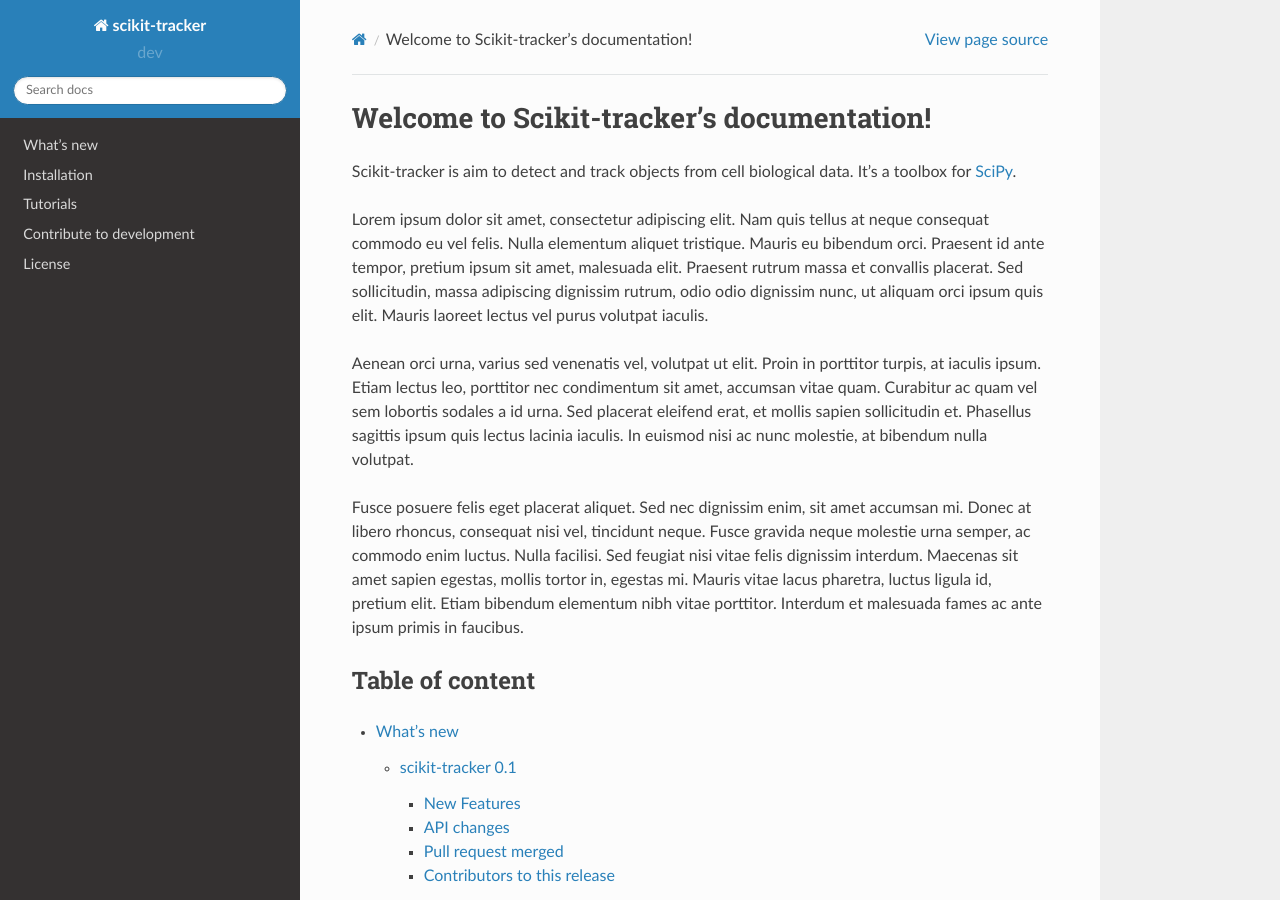
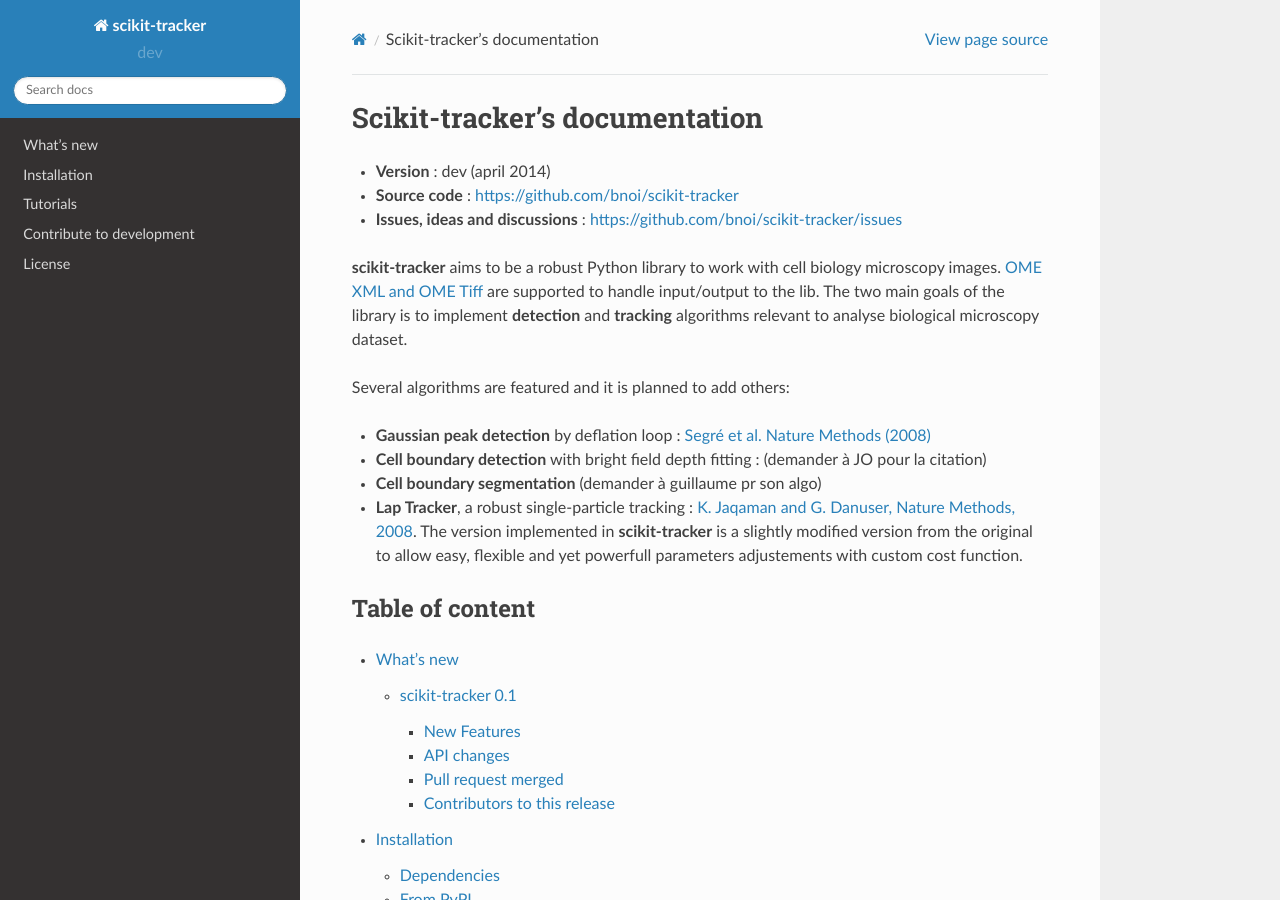
Before and after one commit to bnoi/scikit-tracker, a Sphinx documentation site: the page built from doc/source/index.txt, in a window 1280 px wide and 900 px high. Built offline with Sphinx 7.4.7 and the Read the Docs theme 2.0.0, drawn with Linux system fonts in a browser that asks for light colours; pages that are not in the unit, such as notebooks, are missing from menus.

Commit message:
Add description to doc

```diff
--- a/doc/source/index.txt
+++ b/doc/source/index.txt
@@ -1,16 +1,36 @@
-Welcome to Scikit-tracker's documentation!
-==========================================
+Scikit-tracker's documentation
+==============================
 
-Scikit-tracker is aim to detect and track objects from cell biological data.
-It's a toolbox for SciPy_.
+- **Version** : dev (april 2014)
+- **Source code** : https://github.com/bnoi/scikit-tracker
+- **Issues, ideas and discussions** : https://github.com/bnoi/scikit-tracker/issues
 
-.. _SciPy: http://www.scipy.org
+**scikit-tracker** aims to be a robust Python library to work with cell
+biology microscopy images. `OME XML and OME Tiff`_ are supported to
+handle input/output to the lib. The two main goals of the library is to
+implement **detection** and **tracking** algorithms relevant to analyse
+biological microscopy dataset.
 
-Lorem ipsum dolor sit amet, consectetur adipiscing elit. Nam quis tellus at neque consequat commodo eu vel felis. Nulla elementum aliquet tristique. Mauris eu bibendum orci. Praesent id ante tempor, pretium ipsum sit amet, malesuada elit. Praesent rutrum massa et convallis placerat. Sed sollicitudin, massa adipiscing dignissim rutrum, odio odio dignissim nunc, ut aliquam orci ipsum quis elit. Mauris laoreet lectus vel purus volutpat iaculis.
+Several algorithms are featured and it is planned to add others:
 
-Aenean orci urna, varius sed venenatis vel, volutpat ut elit. Proin in porttitor turpis, at iaculis ipsum. Etiam lectus leo, porttitor nec condimentum sit amet, accumsan vitae quam. Curabitur ac quam vel sem lobortis sodales a id urna. Sed placerat eleifend erat, et mollis sapien sollicitudin et. Phasellus sagittis ipsum quis lectus lacinia iaculis. In euismod nisi ac nunc molestie, at bibendum nulla volutpat.
+-  **Gaussian peak detection** by deflation loop : `Segré et al. Nature
+   Methods (2008)`_
 
-Fusce posuere felis eget placerat aliquet. Sed nec dignissim enim, sit amet accumsan mi. Donec at libero rhoncus, consequat nisi vel, tincidunt neque. Fusce gravida neque molestie urna semper, ac commodo enim luctus. Nulla facilisi. Sed feugiat nisi vitae felis dignissim interdum. Maecenas sit amet sapien egestas, mollis tortor in, egestas mi. Mauris vitae lacus pharetra, luctus ligula id, pretium elit. Etiam bibendum elementum nibh vitae porttitor. Interdum et malesuada fames ac ante ipsum primis in faucibus.
+-  **Cell boundary detection** with bright field depth fitting : (demander à
+   JO pour la citation)
+
+-  **Cell boundary segmentation** (demander à guillaume pr son algo)
+
+-  **Lap Tracker**, a robust single-particle tracking : `K. Jaqaman and G.
+   Danuser, Nature Methods, 2008`_. The version implemented in
+   **scikit-tracker** is a slightly modified version from the original
+   to allow easy, flexible and yet powerfull parameters adjustements
+   with custom cost function.
+
+.. _OME XML and OME Tiff: https://www.openmicroscopy.org/site/support/ome-model/ome-tiff/
+.. _Segré et al. Nature Methods (2008): http://www.nature.com/nmeth/journal/v5/n8/full/nmeth.1233.html
+.. _K. Jaqaman and G. Danuser, Nature Methods, 2008: http://www.nature.com/nmeth/journal/v5/n8/full/nmeth.1237.html
+
 
 Table of content
 ----------------
--- a/doc/source/install.txt
+++ b/doc/source/install.txt
@@ -21,8 +21,6 @@
 
 - nose >= 1.3
 - sphinx >= 1.2
-- sphinx-bootstrap-theme == 0.3.8
-- numpydoc >= 0.5
 - coverage >= 3.7
 
 From PyPI
```
Also changed, not shown: README.md (+3 -5 lines).
